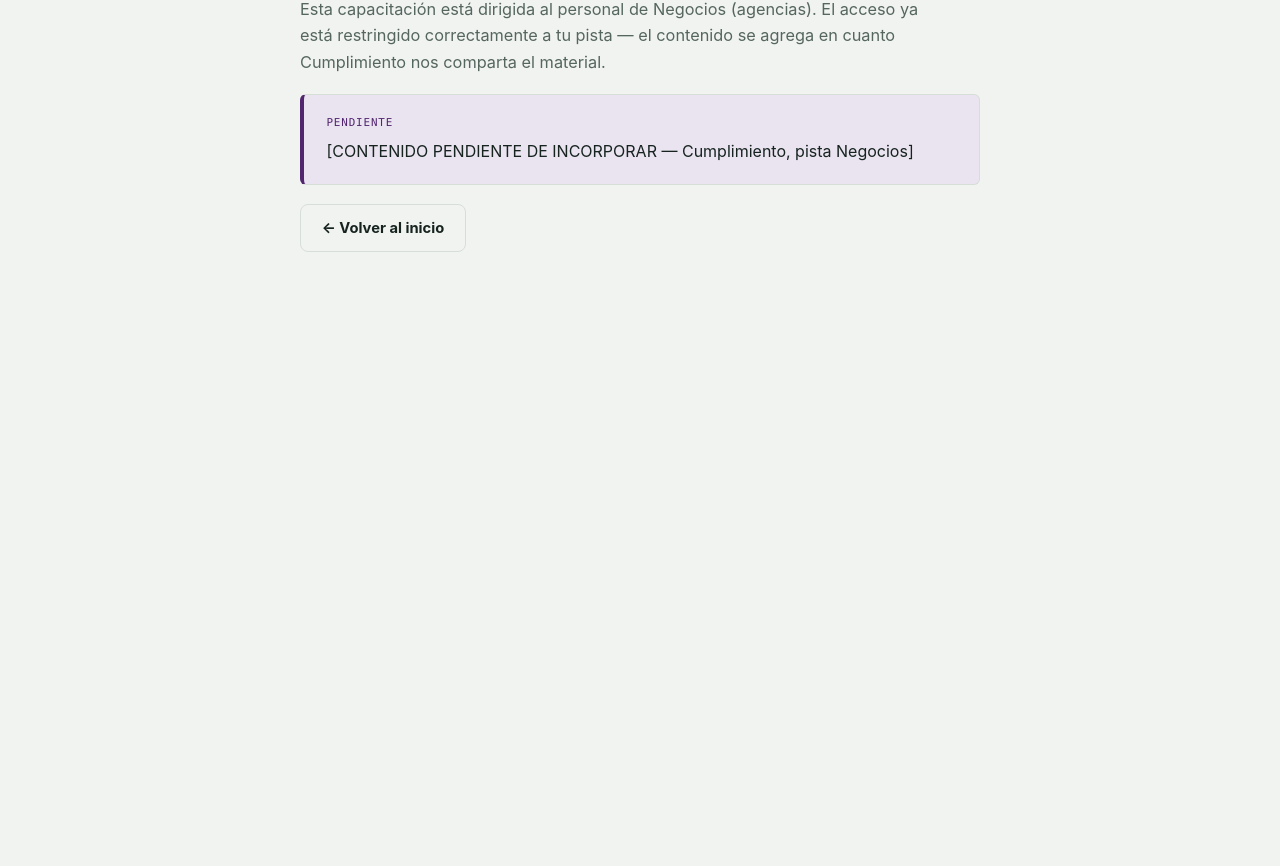
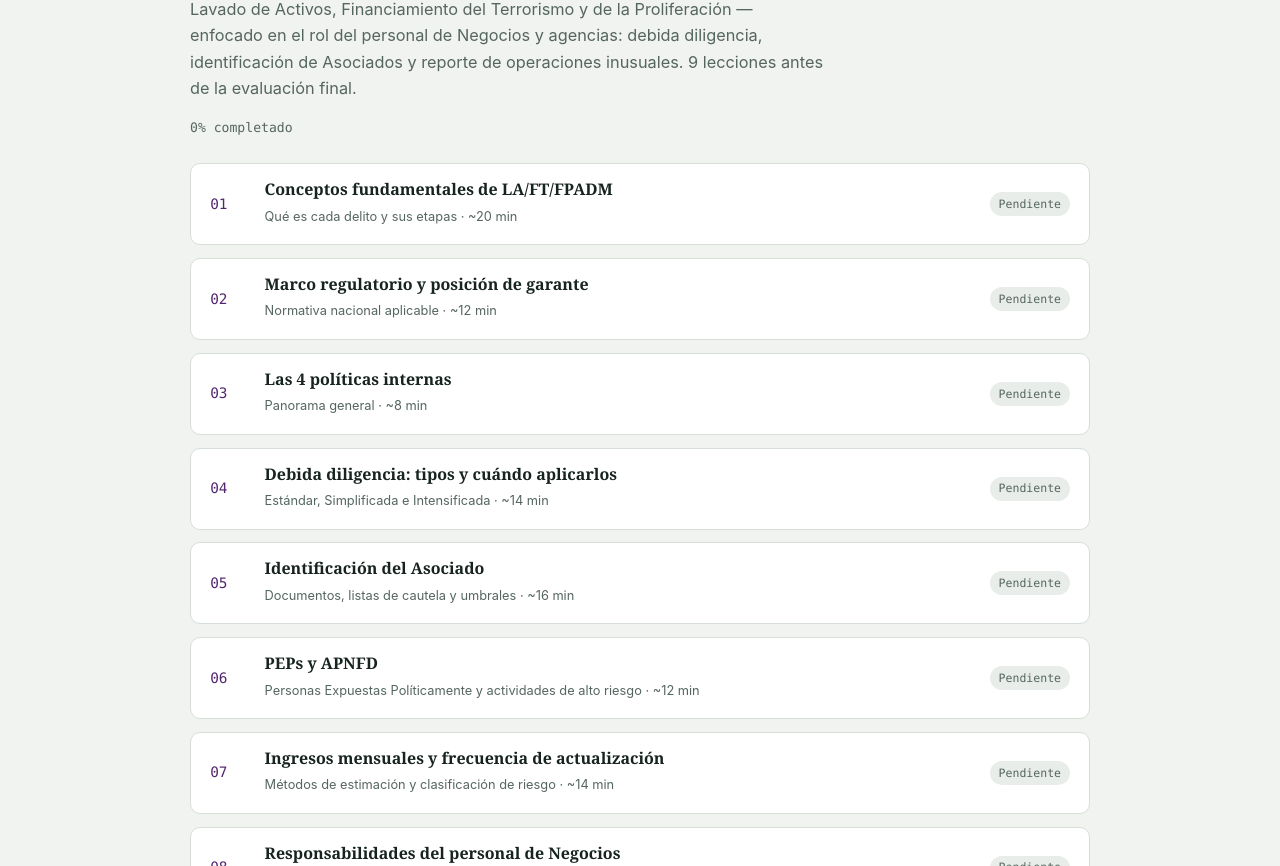
Before and after one commit to CrisDataBI/capacitacion-acaces, a website: page public/modulo-laft/negocios/index.html in a window 1280 px wide. Shown: the part 234-1100 px from the top of the page. Before the commit the page ends 800 px from the top, so only its background shows below. Drawn offline with Linux system fonts and the light colour scheme; no server answers.

Commit message:
fix: reemplazar placeholder de index.html Negocios con listado real de lecciones
Co-Authored-By: Claude Sonnet 4.6 <noreply@anthropic.com>

```diff
--- a/public/modulo-laft/negocios/index.html
+++ b/public/modulo-laft/negocios/index.html
@@ -3,25 +3,94 @@
 <head>
 <meta charset="utf-8">
 <meta name="viewport" content="width=device-width, initial-scale=1">
-<title>Módulo 2 · LA/FT — Negocios — ACACES</title>
+<title>Módulo 2 · LA/FT Negocios — ACACES</title>
 <link rel="stylesheet" href="../../css/design-system.css">
-<style>.lesson-kicker{color:var(--laft);}</style>
+<style>
+  .lesson-list { display: flex; flex-direction: column; gap: 0.8rem; margin-top: 1.6rem; }
+  .lesson-row {
+    display: flex; align-items: center; gap: 1rem;
+    background: var(--surface); border: 1px solid var(--border); border-radius: var(--radius);
+    padding: 1rem 1.2rem; text-decoration: none; color: inherit;
+  }
+  .lesson-row .lesson-num { font-family: var(--font-mono); font-size: 0.9rem; color: var(--laft); width: 2.4rem; flex: none; }
+  .lesson-row .lesson-info { flex: 1; }
+  .lesson-row .lesson-info h4 { font-family: var(--font-display); font-size: 1.0rem; margin: 0 0 0.2rem; }
+  .lesson-row .lesson-info span { font-size: 0.8rem; color: var(--muted); }
+</style>
 </head>
-<body>
+<body data-modulo="laft" data-segmento="negocios">
   <header class="topbar">
     <a class="brand" href="../../index.html"><img src="/img/acaces-icono-blanco.png" alt="" class="brand-icon"><img src="/img/acaces-wordmark-blanco.png" alt="ACACES" class="brand-word"></a>
-    <span class="crumbs"><a href="../index.html">Módulo 2</a> / Negocios</span>
+    <span class="crumbs"><a href="../../index.html">Inicio</a> / Módulo 2 · Negocios</span>
   </header>
-  <main class="wrap narrow">
-    <p class="lesson-kicker">Módulo 2 · Prevención de LA/FT — Pista Negocios</p>
-    <h1 class="lesson-title">Contenido en preparación</h1>
-    <p class="lesson-dek">Esta capacitación está dirigida al personal de Negocios (agencias). El acceso ya está restringido correctamente a tu pista — el contenido se agrega en cuanto Cumplimiento nos comparta el material.</p>
-    <div class="callout" style="border-left-color:var(--laft); background:var(--laft-bg);">
-      <span class="callout-tag" style="color:var(--laft);">Pendiente</span>
-      <p>[CONTENIDO PENDIENTE DE INCORPORAR — Cumplimiento, pista Negocios]</p>
+
+  <main class="wrap">
+    <p class="lesson-kicker" style="color:var(--laft);">Módulo 2 · Pista Negocios</p>
+    <h1 class="lesson-title">Prevención de LA/FT/FPADM</h1>
+    <p class="lesson-dek">Lavado de Activos, Financiamiento del Terrorismo y de la Proliferación — enfocado en el rol del personal de Negocios y agencias: debida diligencia, identificación de Asociados y reporte de operaciones inusuales. 9 lecciones antes de la evaluación final.</p>
+
+    <div class="bar" style="max-width:400px;"><span data-progress-bar style="width:0%; background:var(--laft);"></span></div>
+    <p class="mono" style="font-size:0.82rem; color:var(--muted);"><span data-progress-percent>0%</span> completado</p>
+
+    <div class="lesson-list">
+      <a class="lesson-row" href="leccion-1.html">
+        <span class="lesson-num">01</span>
+        <span class="lesson-info"><h4>Conceptos fundamentales de LA/FT/FPADM</h4><span>Qué es cada delito y sus etapas · ~20 min</span></span>
+        <span class="lesson-status pill neutral" data-lesson-status="l1">Pendiente</span>
+      </a>
+      <a class="lesson-row" href="leccion-2.html">
+        <span class="lesson-num">02</span>
+        <span class="lesson-info"><h4>Marco regulatorio y posición de garante</h4><span>Normativa nacional aplicable · ~12 min</span></span>
+        <span class="lesson-status pill neutral" data-lesson-status="l2">Pendiente</span>
+      </a>
+      <a class="lesson-row" href="leccion-3.html">
+        <span class="lesson-num">03</span>
+        <span class="lesson-info"><h4>Las 4 políticas internas</h4><span>Panorama general · ~8 min</span></span>
+        <span class="lesson-status pill neutral" data-lesson-status="l3">Pendiente</span>
+      </a>
+      <a class="lesson-row" href="leccion-4.html">
+        <span class="lesson-num">04</span>
+        <span class="lesson-info"><h4>Debida diligencia: tipos y cuándo aplicarlos</h4><span>Estándar, Simplificada e Intensificada · ~14 min</span></span>
+        <span class="lesson-status pill neutral" data-lesson-status="l4">Pendiente</span>
+      </a>
+      <a class="lesson-row" href="leccion-5.html">
+        <span class="lesson-num">05</span>
+        <span class="lesson-info"><h4>Identificación del Asociado</h4><span>Documentos, listas de cautela y umbrales · ~16 min</span></span>
+        <span class="lesson-status pill neutral" data-lesson-status="l5">Pendiente</span>
+      </a>
+      <a class="lesson-row" href="leccion-6.html">
+        <span class="lesson-num">06</span>
+        <span class="lesson-info"><h4>PEPs y APNFD</h4><span>Personas Expuestas Políticamente y actividades de alto riesgo · ~12 min</span></span>
+        <span class="lesson-status pill neutral" data-lesson-status="l6">Pendiente</span>
+      </a>
+      <a class="lesson-row" href="leccion-7.html">
+        <span class="lesson-num">07</span>
+        <span class="lesson-info"><h4>Ingresos mensuales y frecuencia de actualización</h4><span>Métodos de estimación y clasificación de riesgo · ~14 min</span></span>
+        <span class="lesson-status pill neutral" data-lesson-status="l7">Pendiente</span>
+      </a>
+      <a class="lesson-row" href="leccion-8.html">
+        <span class="lesson-num">08</span>
+        <span class="lesson-info"><h4>Responsabilidades del personal de Negocios</h4><span>Por cargo: Ejecutivos, Cajeros, Coordinador, Jefe, Gerente · ~18 min</span></span>
+        <span class="lesson-status pill neutral" data-lesson-status="l8">Pendiente</span>
+      </a>
+      <a class="lesson-row" href="leccion-9.html">
+        <span class="lesson-num">09</span>
+        <span class="lesson-info"><h4>Operaciones inusuales y señales de alerta</h4><span>Cómo identificar y reportar correctamente · ~10 min</span></span>
+        <span class="lesson-status pill neutral" data-lesson-status="l9">Pendiente</span>
+      </a>
+      <a class="lesson-row" href="cierre.html">
+        <span class="lesson-num">✓</span>
+        <span class="lesson-info"><h4>Cierre del módulo</h4><span>Compromisos antes de la evaluación · ~2 min</span></span>
+        <span class="lesson-status pill neutral" data-lesson-status="cierre">Pendiente</span>
+      </a>
     </div>
-    <p><a class="btn btn-ghost" href="../../index.html">← Volver al inicio</a></p>
+
+    <div class="callout normativo" style="margin-top: 2.5rem;">
+      <span class="callout-tag">Evaluación</span>
+      <p>Al completar las 9 lecciones y el cierre, se habilita la evaluación final: 15 preguntas, 70% mínimo para aprobar, 2 intentos.</p>
+    </div>
   </main>
+
   <script src="../../js/progress.js"></script>
 </body>
 </html>
```
Also changed, not shown: db/seed-demo.js (added, +28 -0 lines).
